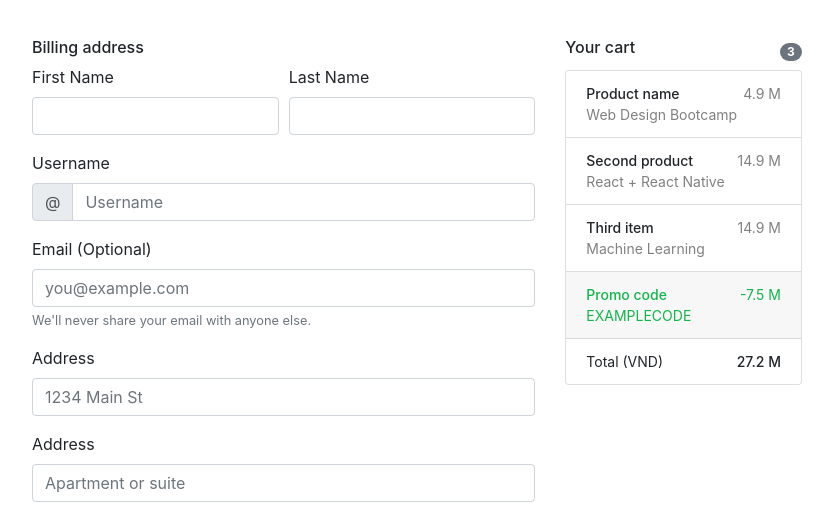
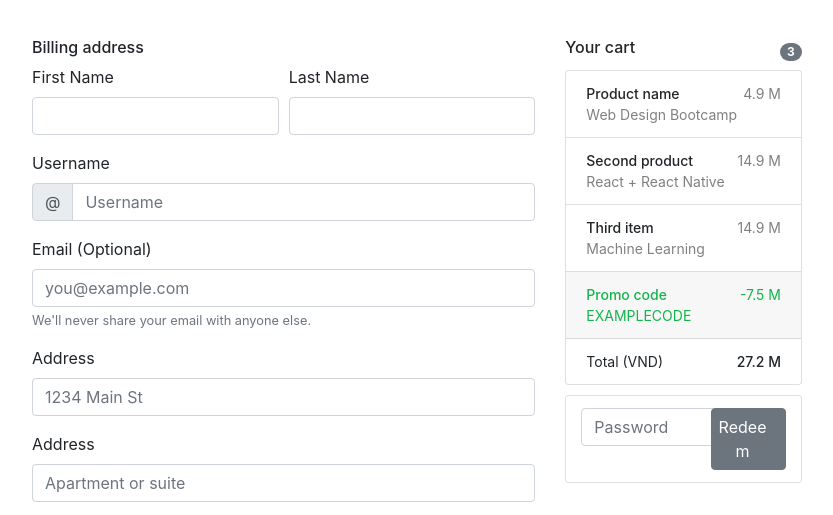
Before and after one commit to eatmoarrice/CoderSchool-Pricing-Page, a plain HTML site: page checkout.html in a window 1280 px wide. Shown: the part 252-767 px from the top of the page, without its empty margins (223-1056 px from the left). Drawn offline with nearby package versions, Linux system fonts and the light colour scheme.

Commit message:
change adding redeem button

```diff
--- a/checkout.html
+++ b/checkout.html
@@ -185,6 +185,20 @@
           </li>
         </ul>
       </div>
+      <div class="card">
+    <ul class="list-group list-group-flush">
+        <li class="list-group-item">
+            <div class="row">
+
+                <div class="form-row pr-0 col-8">
+                    <label for="promocode" class="sr-only">Promocode</label>
+                    <input type="text" class="form-control" id="promocode" placeholder="Password">
+                </div>
+                <button type="submit" class="btn btn-secondary pl-0 col-4">Redeem</button>
+            </div>
+        </li>
+    </ul>
+</div>
     </div>
     </div>
 </body>
--- a/css/checkout.css
+++ b/css/checkout.css
@@ -63,3 +63,7 @@ form {
 .red {
     color: #cd4541;
 }
+
+.card {
+    margin-bottom: 10px;
+}
```
